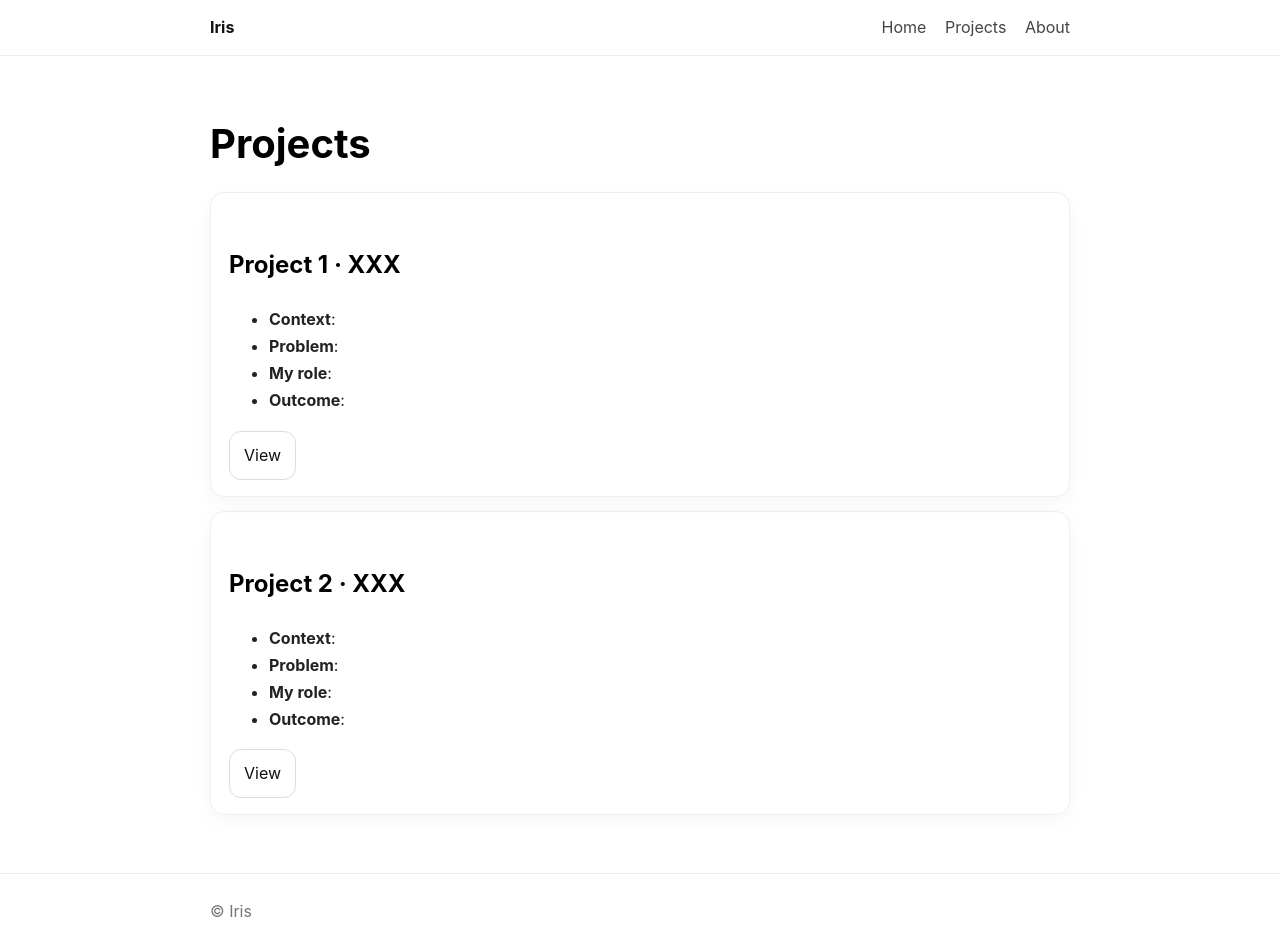
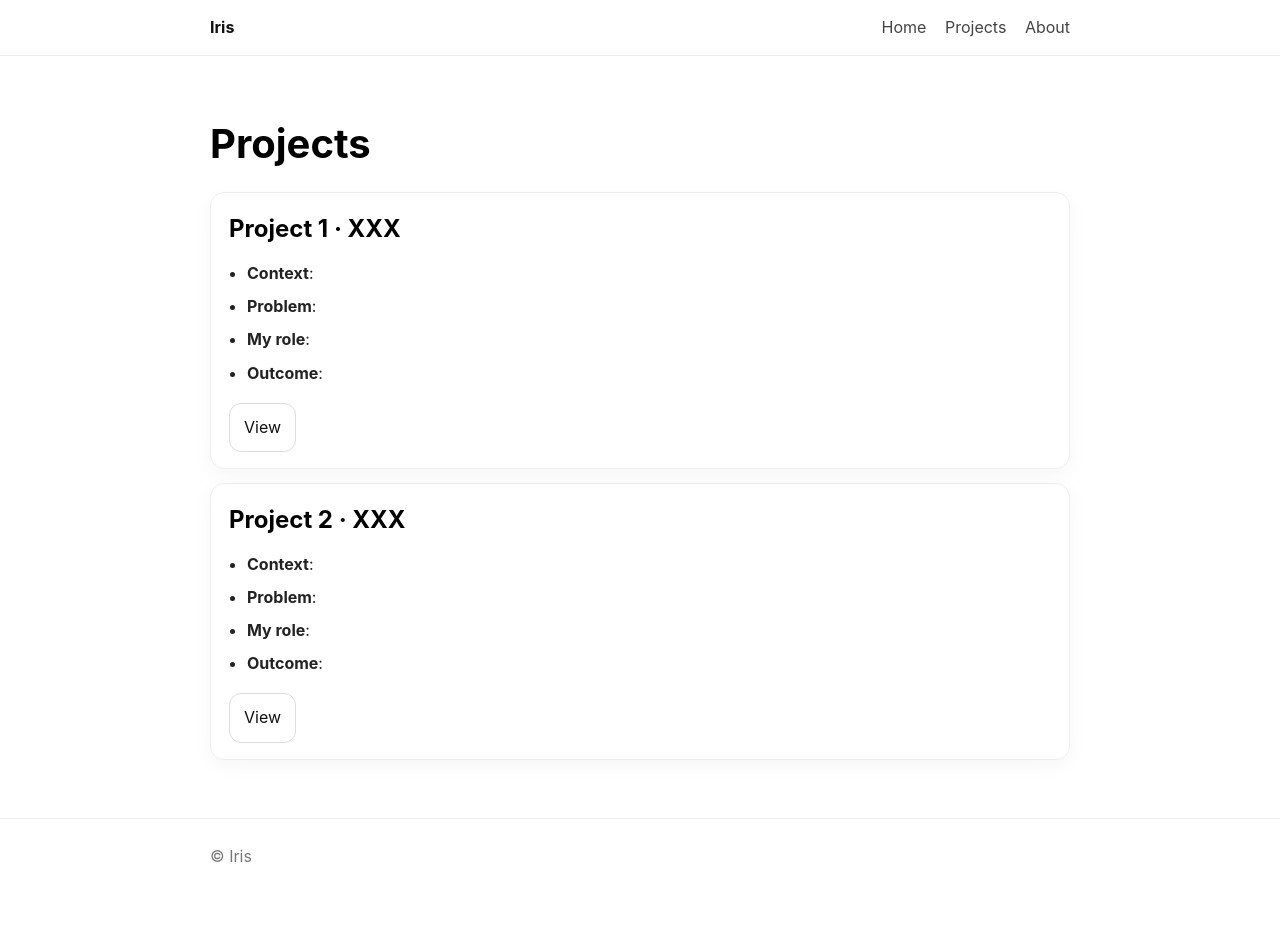
Before and after one commit to carpediemzzsssww-cpu/Iris, a Jekyll site: the page built from projects.md, in a window 1280 px wide and 950 px high. Built offline with Jekyll 4.4.1, drawn with Linux system fonts in a browser that asks for light colours.

Commit message:
Update style.css

```diff
--- a/assets/style.css
+++ b/assets/style.css
@@ -36,6 +36,11 @@ p, li { color: #222; }
   box-shadow: 0 6px 20px rgba(0,0,0,.04);
 }
 
+.card ul { margin: 10px 0 0; padding-left: 18px; }
+.card li { margin: 6px 0; }
+.card h2 { margin: 0 0 8px; }
+.card .btn { margin-top: 10px; display: inline-block; }
+
 .btn {
   display: inline-block;
   padding: 10px 14px;
```
